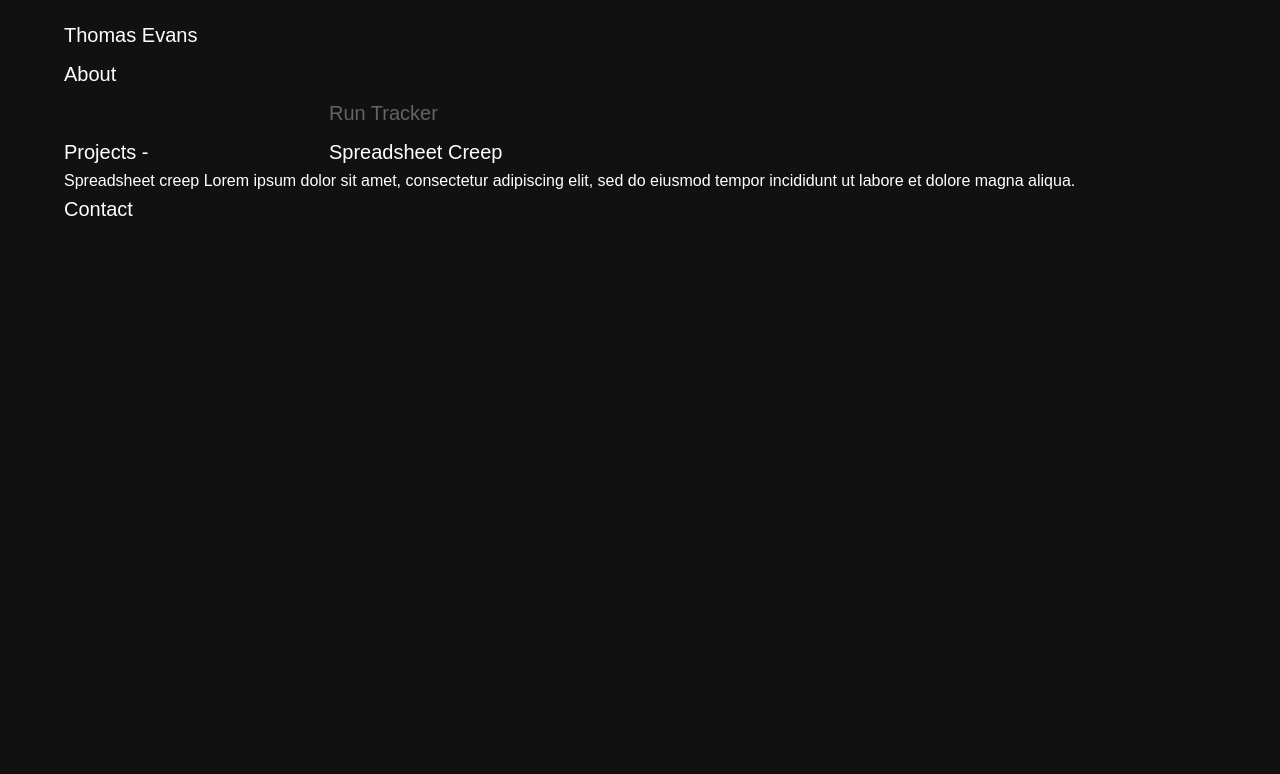
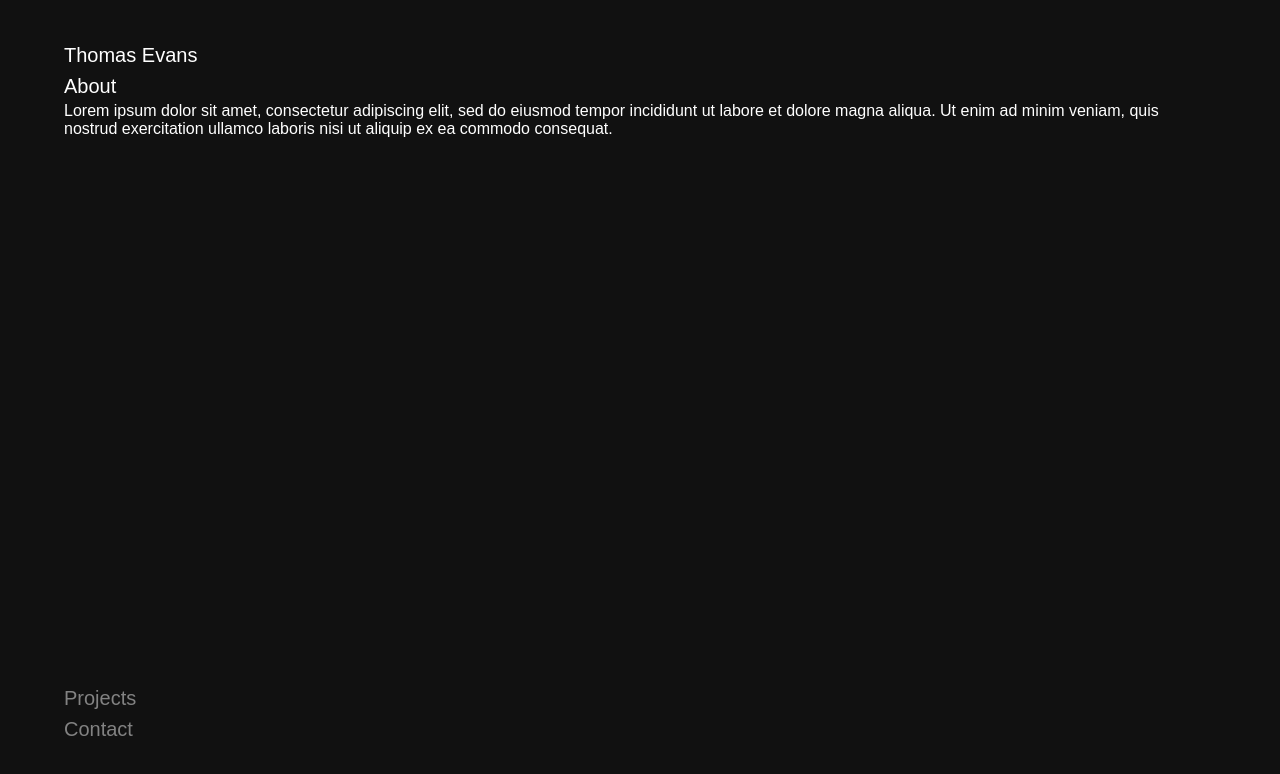
Before and after one commit to daefron/portfolio, a React (Vite) app: page / in a window 1280 px wide. Shown: the top 774 px of the page. Built offline with nearby package versions, Linux system fonts and the light colour scheme.

Commit message:
logic working

```diff
--- a/src/App.jsx
+++ b/src/App.jsx
@@ -1,89 +1,160 @@
 import { useState } from "react";
 export default function App() {
-  const [scrollPoint, setscrollPoint] = useState(2);
+  const [scrollPoint, setScrollPoint] = useState(0);
   const scrollTabs = ["about", "project1", "project2", "contact"];
-  function AboutContent() {
-    return (
-      <p>
+  const contentHolder = {
+    about: [
+      <p key="about-1">
         Lorem ipsum dolor sit amet, consectetur adipiscing elit, sed do eiusmod
         tempor incididunt ut labore et dolore magna aliqua. Ut enim ad minim
         veniam, quis nostrud exercitation ullamco laboris nisi ut aliquip ex ea
         commodo consequat.
+      </p>,
+    ],
+    project1: [
+      <p key="project1-1">
+        Run tracker ut enim ad minim veniam, quis nostrud exercitation ullamco
+        laboris nisi ut aliquip ex ea commodo consequat.
+      </p>,
+      <p key="project1-2">adjfkn juvi rekjsrenf</p>,
+    ],
+    project2: [
+      <p key="project2-1">
+        Spreadsheet creep Lorem ipsum dolor sit amet, consectetur adipiscing
+        elit, sed do eiusmod tempor incididunt ut labore et dolore magna aliqua.
+      </p>,
+      <p key="project2-2">sdjf ubs ifwenfki sdkjf</p>,
+    ],
+    contact: [
+      <p key="contact-1">
+        Lorem ipsum dolor sit amet, consectetur adipiscing elit, sed do eiusmod
+        tempor incididunt ut labore et dolore magna aliqua.
+      </p>,
+    ],
+  };
+
+  function Tab({ title, renderTitle, subTitles }) {
+    function Title({ title, renderTitle }) {
+      let className = "title";
+      if (scrollTabs[scrollPoint] !== title) {
+        className += " inactiveTitle";
+      }
+      return (
+        <p
+          className={className}
+          onClick={() => setScrollPoint(scrollTabs.indexOf(title))}
+        >
+          {renderTitle}
         </p>
       );
     }
-  function ProjectsContent() {
+    function Content() {
       return (
-      <>
-        <div className="subTab">
-          {scrollTabs[scrollPoint] === "project1" ? (
-            <>
-              <div className="projectTitleHolder">
-                <p className="title">Projects - </p>
-                <p className="title activeProjectTitle projectTitle">
-                  Run Tracker
-                </p>
+        <div className="contentHolder">
+          {contentHolder[scrollTabs[scrollPoint]]}
         </div>
-              <div className="projectTitleHolder">
-                <p></p>
-                <p className="title projectTitle">Spreadsheet Creep</p>
-              </div>
-              <p>
-                Run tracker ut enim ad minim veniam, quis nostrud exercitation
-                ullamco laboris nisi ut aliquip ex ea commodo consequat.
-              </p>
-            </>
-          ) : null}
-          {scrollTabs[scrollPoint] === "project2" ? (
-            <>
-              <div className="projectTitleHolder">
-                <p></p>
-                <p className="title projectTitle">Run Tracker</p>
-              </div>
-              <div className="projectTitleHolder">
-                <p className="title">Projects - </p>
-                <p className="title activeProjectTitle projectTitle">
-                  Spreadsheet Creep
-                </p>
-              </div>
-              <p>
-                Spreadsheet creep Lorem ipsum dolor sit amet, consectetur
-                adipiscing elit, sed do eiusmod tempor incididunt ut labore et
-                dolore magna aliqua.
-              </p>
-            </>
-          ) : null}
-        </div>
-      </>
       );
     }
-  function ContactContent() {
+    if (!subTitles) {
       return (
-      <p>
-        Lorem ipsum dolor sit amet, consectetur adipiscing elit, sed do eiusmod
-        tempor incididunt ut labore et dolore magna aliqua.
+        <div
+          className={scrollTabs[scrollPoint] === title ? "activeTab" : "tab"}
+        >
+          <Title title={title} renderTitle={renderTitle} />
+          {scrollTabs[scrollPoint] === title ? <Content /> : null}
+        </div>
+      );
+    }
+    if (subTitles) {
+      return (
+        <div
+          className={
+            scrollTabs[scrollPoint] === subTitles[0][0] ||
+            scrollTabs[scrollPoint] === subTitles[1][0]
+              ? "activeTab"
+              : "tab"
+          }
+        >
+          {scrollTabs[scrollPoint] === subTitles[0][0] ||
+          scrollTabs[scrollPoint] === subTitles[1][0] ? (
+            <>
+              <SubTitles subTitles={subTitles} renderTitle={renderTitle} />
+              <Content />
+            </>
+          ) : (
+            <Title title={title} renderTitle={renderTitle} />
+          )}
+        </div>
+      );
+      function SubTitles({ subTitles, renderTitle }) {
+        function Title() {
+          return (
+            <p
+              className="title"
+              style={{
+                gridColumn: "1/2",
+                gridRow: Number(scrollTabs[scrollPoint].slice(-1)) + "/3",
+              }}
+            >
+              {renderTitle} -
             </p>
           );
+        }
+        function SubTitleList() {
+          let holder = [];
+          subTitles.forEach((subTitle) => {
+            holder.push(
+              <SubTitle
+                key={subTitle[0] + "key"}
+                title={subTitle[0]}
+                renderTitle={subTitle[1]}
+              />
+            );
+          });
+          function SubTitle({ title, renderTitle }) {
+            let style = {
+              gridColumn: "2/3",
+              gridRow:
+                Number(title.slice(-1)) + "/" + (Number(title.slice(-1)) + 1),
+            };
+            let className = "title subTitle";
+            if (scrollTabs[scrollPoint] !== title) {
+              className += " inactiveSubTitle";
+            }
+            return (
+              <p
+                className={className}
+                style={style}
+                onClick={() => setScrollPoint(scrollTabs.indexOf(title))}
+              >
+                {renderTitle}
+              </p>
+            );
+          }
+          return holder;
+        }
+        return (
+          <div className="subTitleHolder">
+            <Title />
+            <SubTitleList />
+          </div>
+        );
+      }
+    }
   }
   return (
     <>
       <p className="title">Thomas Evans</p>
-      <div className="tab">
-        <p className="title">About</p>
-        {scrollTabs[scrollPoint] === "about" ? <AboutContent /> : null}
-      </div>
-      <div className="tab">
-        {scrollTabs[scrollPoint] === "project1" ||
-        scrollTabs[scrollPoint] === "project2" ? (
-          <ProjectsContent />
-        ) : (
-          <p className="title">Projects</p>
-        )}
-      </div>
-      <div className="tab">
-        <p className="title">Contact</p>
-        {scrollTabs[scrollPoint] === "contact" ? <ContactContent /> : null}
-      </div>
+      <Tab title="about" renderTitle="About" />
+      <Tab
+        title="project1"
+        renderTitle="Projects"
+        subTitles={[
+          ["project1", "Run Tracker"],
+          ["project2", "Spreadsheet Creep"],
+        ]}
+      />
+      <Tab title="contact" renderTitle="Contact" />
     </>
   );
 }
--- a/src/index.css
+++ b/src/index.css
@@ -7,48 +7,29 @@ p {
   font-family: Arial, Helvetica, sans-serif;
 }
 body {
-  overflow-y: hidden;
   background-color: rgb(17, 17, 17);
+  height: 100vh;
+  display: flex;
+  align-items: center;
+}
+#root {
+  height: 90%;
   padding-inline: 5vw;
   padding-block: 2vh;
 }
-#body {
-  display: flex;
-  flex-direction: column;
-  justify-content: space-between;
-}
 .title {
   font-size: 20px;
-  padding-block: 8px;
+  padding-block: 4px;
 }
-.subTitle {
-  font-size: 17px;
-  padding-block: 8px;
+.activeTab {
+  height: 85%;
 }
-.paragraph {
-  padding-right: 5vw;
-  padding-block: 8px;
-  font-size: 15px;
+.subTitleHolder {
+  display: grid;
+  grid-template-columns: auto 1fr;
+  gap: 5px;
 }
-.expand {
-  padding-left: 5vw;
-  padding-bottom: 4px;
+.inactiveSubTitle,
+.inactiveTitle {
+  color: rgb(130, 130, 130);
 }
-.titleHolder {
-  display: flex;
-}
-.titleHolder svg {
-  width: 15px;
-  margin-left: 10px;
-}
-.projectTitleHolder {
-  display: flex;
-  justify-content: space-between;
-}
-.projectTitle {
-  color: rgb(100, 100, 100);
-  width:77%;
-}
-.activeProjectTitle {
-  color: white;
-}
```
Lines whose indentation alone changed are shown as unchanged.
